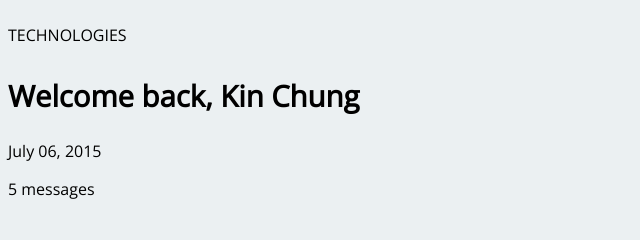
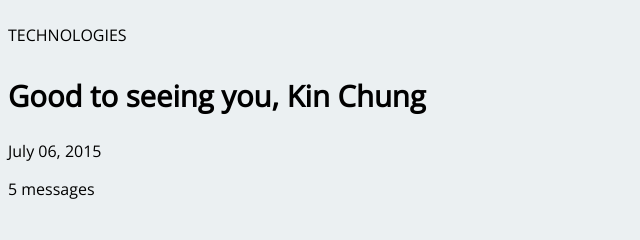
Before and after one commit to AndyUT101/myproject, a Django app: template templates/home.html in a window 1280 px wide. Shown: the part 70-310 px from the top of the page, without its empty margins (0-640 px from the left). Run offline with Django 3.2, Linux system fonts and the light colour scheme; the template is opened without the code that fills it, so the values that code supplies are empty; some libraries are stand-ins or nearby versions.

Commit message:
design fix

```diff
--- a/templates/home.html
+++ b/templates/home.html
@@ -10,7 +10,7 @@
 					<section id="block-custom-init-header-article-category" class="block block-custom-init clearfix">TECHNOLOGIES</section>
 					</div>
 				</div>
-				<h1 class="page-header">Welcome back, Kin Chung</h1>
+				<h1 class="page-header">Good to seeing you, Kin Chung</h1>
 
 				<div class="highlighted">
 					<div class="region region-highlighted">
```
Also changed, not shown: static/img/home_header.jpg.
